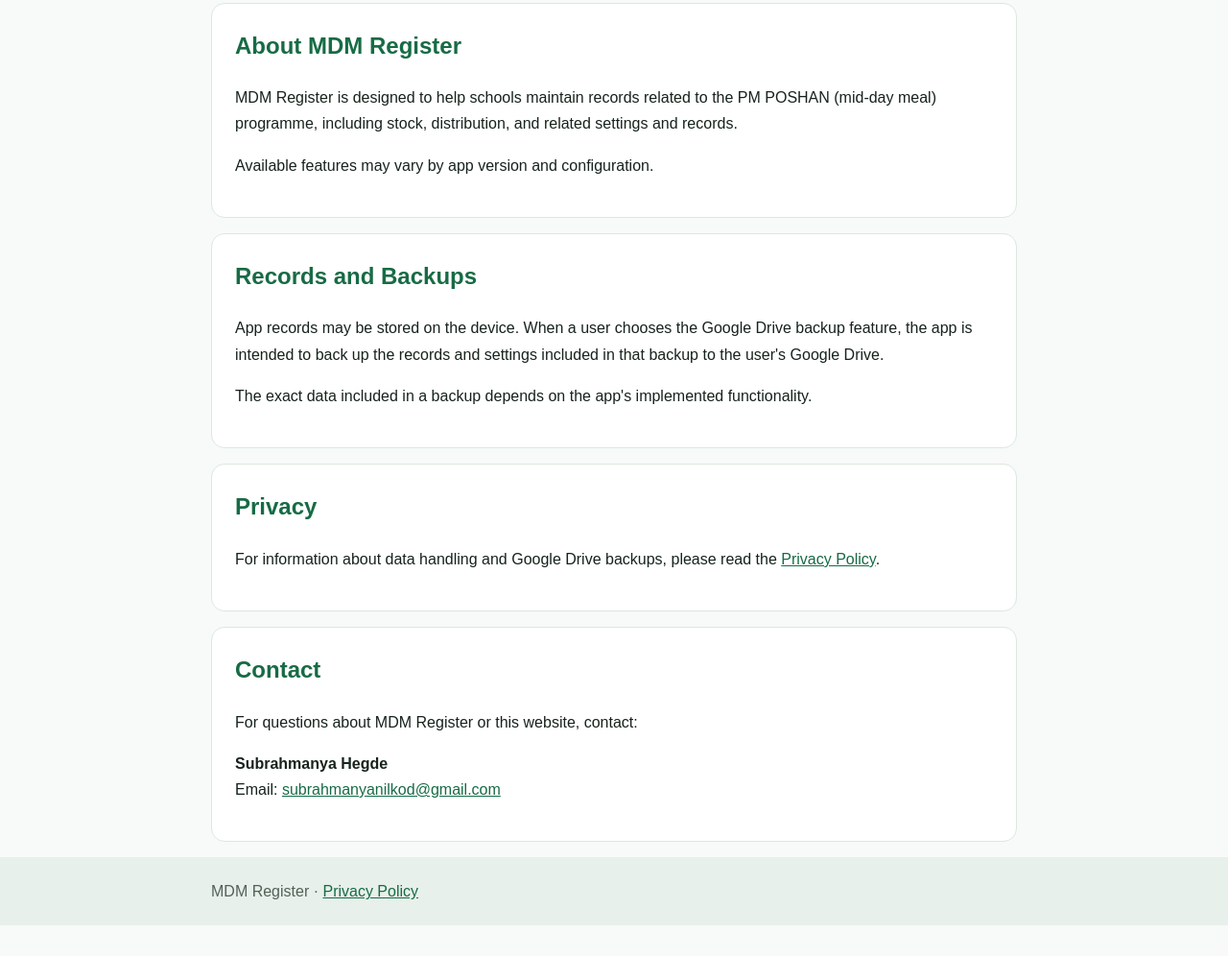
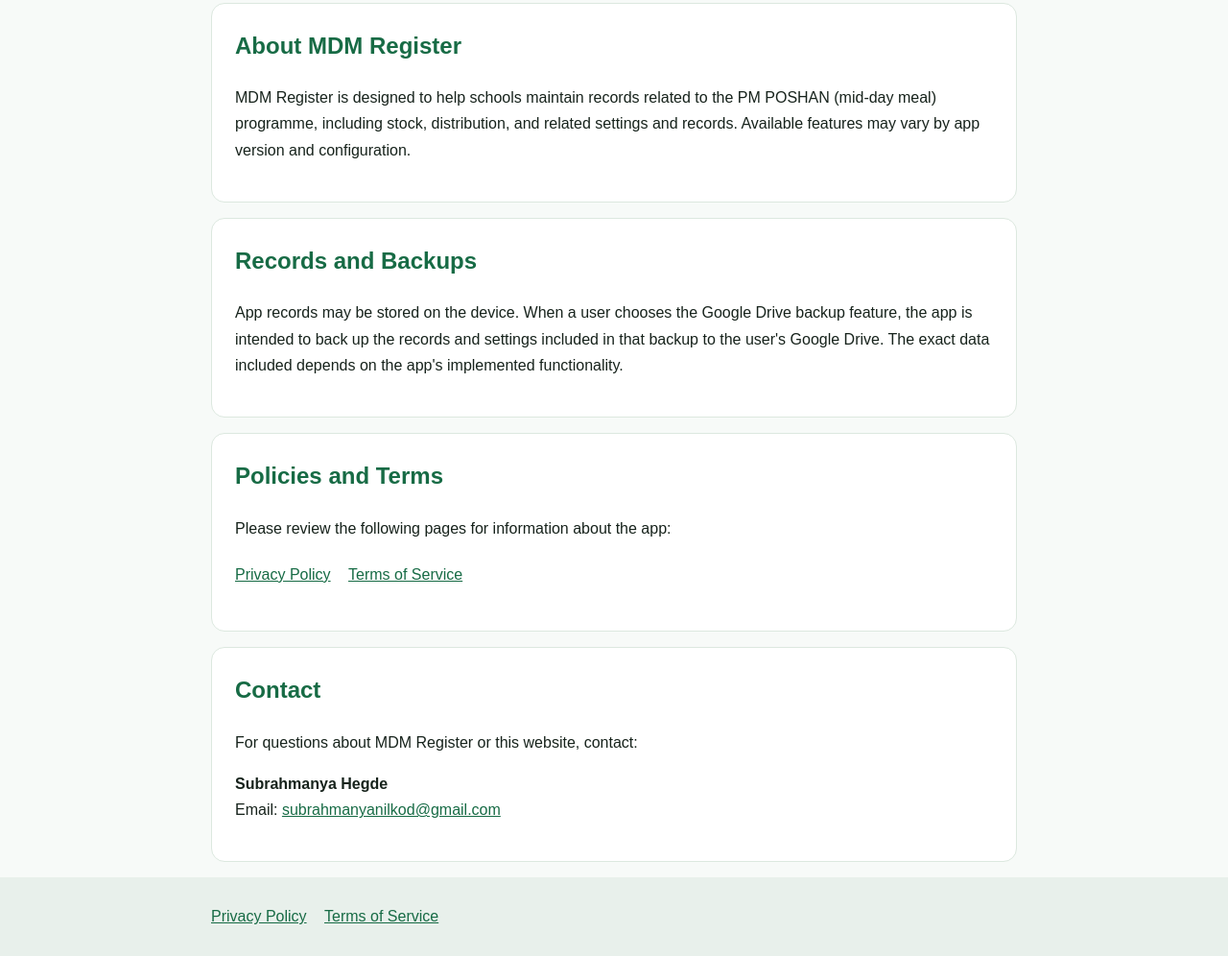
Before and after one commit to subrahmanyanilkod-spec/sshegde, a plain HTML site: page index.html in a window 1280 px wide. Shown: the part 225-1221 px from the top of the page at 96% size. Before the commit the page ends 1189 px from the top, so only its background shows below. Drawn offline with Linux system fonts and the light colour scheme.

Commit message:
Update index.html

```diff
--- a/index.html
+++ b/index.html
@@ -6,7 +6,7 @@
   <meta name="description" content="MDM Register helps schools maintain PM POSHAN meal, stock, distribution, and related records.">
   <title>MDM Register | Official Information</title>
   <style>
-    :root { --green:#176b45; --pale:#edf7f0; --ink:#17231c; --muted:#526157; }
+    :root { --green:#176b45; --ink:#17231c; --muted:#526157; }
     * { box-sizing:border-box; }
     body { margin:0; font-family:Arial,Helvetica,sans-serif; color:var(--ink); line-height:1.7; background:#f7faf8; }
     header { background:var(--green); color:#fff; padding:46px 20px; }
@@ -18,6 +18,7 @@
     h2 { margin-top:0; color:var(--green); }
     a { color:var(--green); }
     footer { padding:22px 0; background:#e8f0eb; color:var(--muted); }
+    .links a { display:inline-block; margin:5px 14px 5px 0; }
   </style>
 </head>
 <body>
@@ -30,25 +31,31 @@
   <main class="wrap">
     <section>
       <h2>About MDM Register</h2>
-      <p>MDM Register is designed to help schools maintain records related to the PM POSHAN (mid-day meal) programme, including stock, distribution, and related settings and records.</p>
-      <p>Available features may vary by app version and configuration.</p>
+      <p>MDM Register is designed to help schools maintain records related to the PM POSHAN (mid-day meal) programme, including stock, distribution, and related settings and records. Available features may vary by app version and configuration.</p>
     </section>
     <section>
       <h2>Records and Backups</h2>
-      <p>App records may be stored on the device. When a user chooses the Google Drive backup feature, the app is intended to back up the records and settings included in that backup to the user's Google Drive.</p>
-      <p>The exact data included in a backup depends on the app's implemented functionality.</p>
+      <p>App records may be stored on the device. When a user chooses the Google Drive backup feature, the app is intended to back up the records and settings included in that backup to the user's Google Drive. The exact data included depends on the app's implemented functionality.</p>
     </section>
     <section>
-      <h2>Privacy</h2>
-      <p>For information about data handling and Google Drive backups, please read the <a href="privacy.html">Privacy Policy</a>.</p>
+      <h2>Policies and Terms</h2>
+      <p>Please review the following pages for information about the app:</p>
+      <p class="links">
+        <a href="privacy.html">Privacy Policy</a>
+        <a href="terms.html">Terms of Service</a>
+      </p>
     </section>
     <section>
       <h2>Contact</h2>
       <p>For questions about MDM Register or this website, contact:</p>
-      <p><strong>Subrahmanya Hegde</strong><br>
-      Email: <a href="mailto:subrahmanyanilkod@gmail.com">subrahmanyanilkod@gmail.com</a></p>
+      <p><strong>Subrahmanya Hegde</strong><br>Email: <a href="mailto:subrahmanyanilkod@gmail.com">subrahmanyanilkod@gmail.com</a></p>
     </section>
   </main>
-  <footer><div class="wrap">MDM Register · <a href="privacy.html">Privacy Policy</a></div></footer>
+  <footer>
+    <div class="wrap links">
+      <a href="privacy.html">Privacy Policy</a>
+      <a href="terms.html">Terms of Service</a>
+    </div>
+  </footer>
 </body>
 </html>
```
